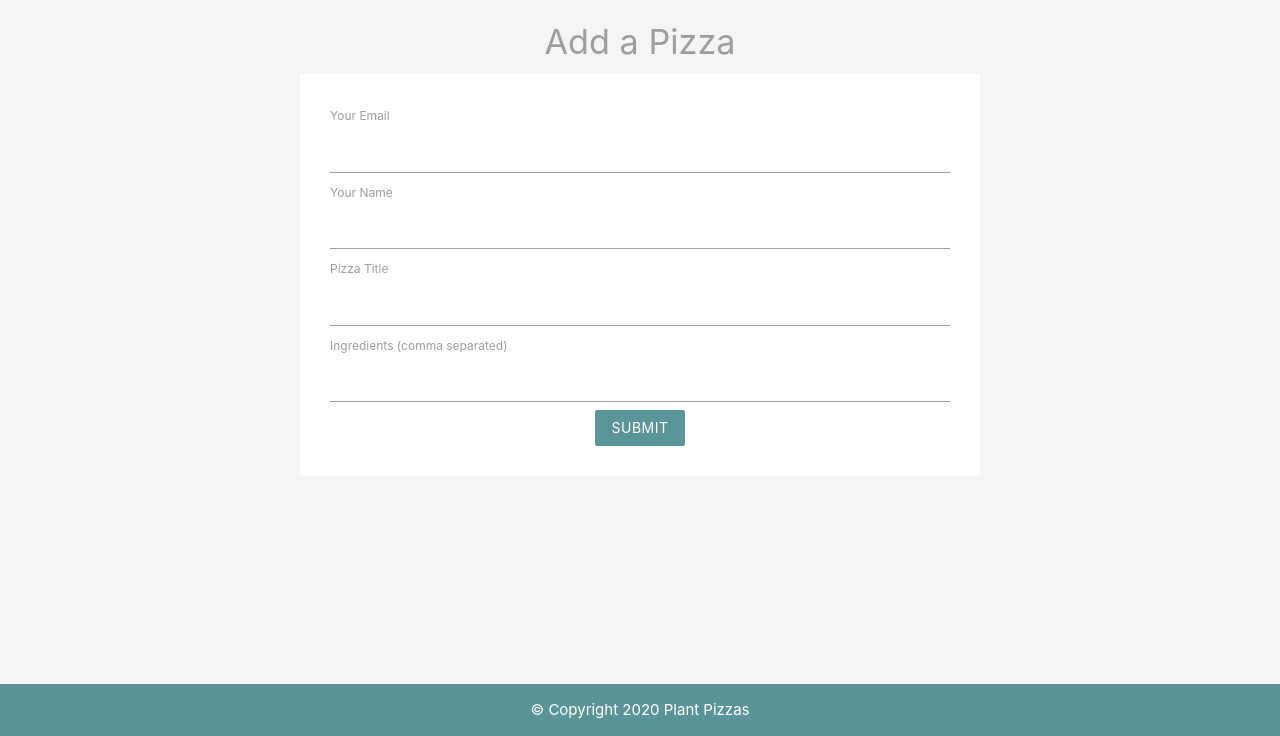
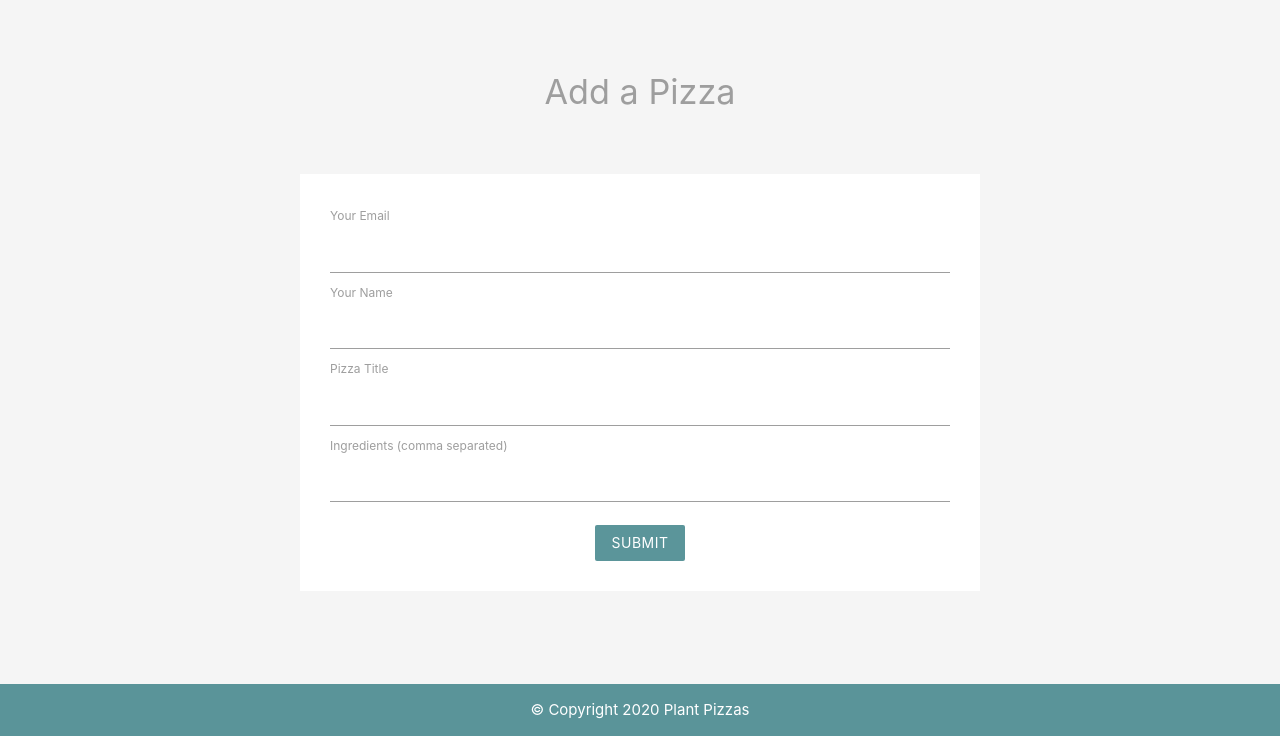
Before and after one commit to markwilde33/Plant-Pizza, a PHP site: page /add.php in a window 1280 px wide. Shown: the part 64-800 px from the top of the page. Run offline with PHP 8.4, Linux system fonts and the light colour scheme; a stand-in replaces the project's code that opens the database connection.

Commit message:
Added some styling.to headings and buttons.

```diff
--- a/add.php
+++ b/add.php
@@ -45,8 +45,8 @@
 			}
 		}
         // redirect if no errors
-		if(array_filter($errors)){
-		} else {
+		if(!array_filter($errors)){
+
 			$email = mysqli_real_escape_string($conn, $_POST['email']);
 			$username = mysqli_real_escape_string($conn, $_POST['username']);
 			$title = mysqli_real_escape_string($conn, $_POST['title']);
@@ -73,7 +73,7 @@
 	<?php include('templates/header.php'); ?>
 
 	<section class="container grey-text">
-		<h4 class="center">Add a Pizza</h4>
+		<h4 class="center head-pad">Add a Pizza</h4>
 		<form class="white" action="add.php" method="POST">
 			<label>Your Email</label>
 			<input type="text" name="email" value="<?php echo htmlspecialchars($email) ?>">
@@ -88,7 +88,7 @@
 			<input type="text" name="ingredients" value="<?php echo htmlspecialchars($ingredients) ?>">
 			<div class="red-text"><?php echo $errors['ingredients']; ?></div>
 			<div class="center">
-				<input type="submit" name="submit" value="Submit" class="btn brand z-depth-0">
+				<input type="submit" name="submit" value="Submit" class="btn brand z-depth-0 submit-btn">
 			</div>
 		</form>
 	</section>
--- a/index.php
+++ b/index.php
@@ -24,7 +24,7 @@
 
 	<?php include('templates/header.php'); ?>
 
-	<h4 class="center title-style"> <strong>Plant Powered Pizza</strong></h4>
+	<h4 class="center title-style head-pad"><strong>Plant Powered Pizza</strong></h4>
 
 	<div class="container">
 		<div class="row">
--- a/style.css
+++ b/style.css
@@ -23,7 +23,7 @@ form{
 /* Button styles */
 
 .submit-btn{
-    padding-top: 15px;
+    margin-top: 15px;
 }
 
 input.btn:hover {
@@ -46,7 +46,6 @@ nav ul li a:hover{
     background-color: #498a8fe5;
     color: white;
     text-align: center;
-
   }
 
 /* Card styles */
@@ -65,8 +64,12 @@ nav ul li a:hover{
    color: #498a8fe5;
   }
 
+  .head-pad{
+    padding: 50px 0;
+  }
+
   .title-style{
-      color: rgb(134, 183, 196);
+    color: rgb(134, 183, 196);
   }
 /* Button styles*/
 
```
